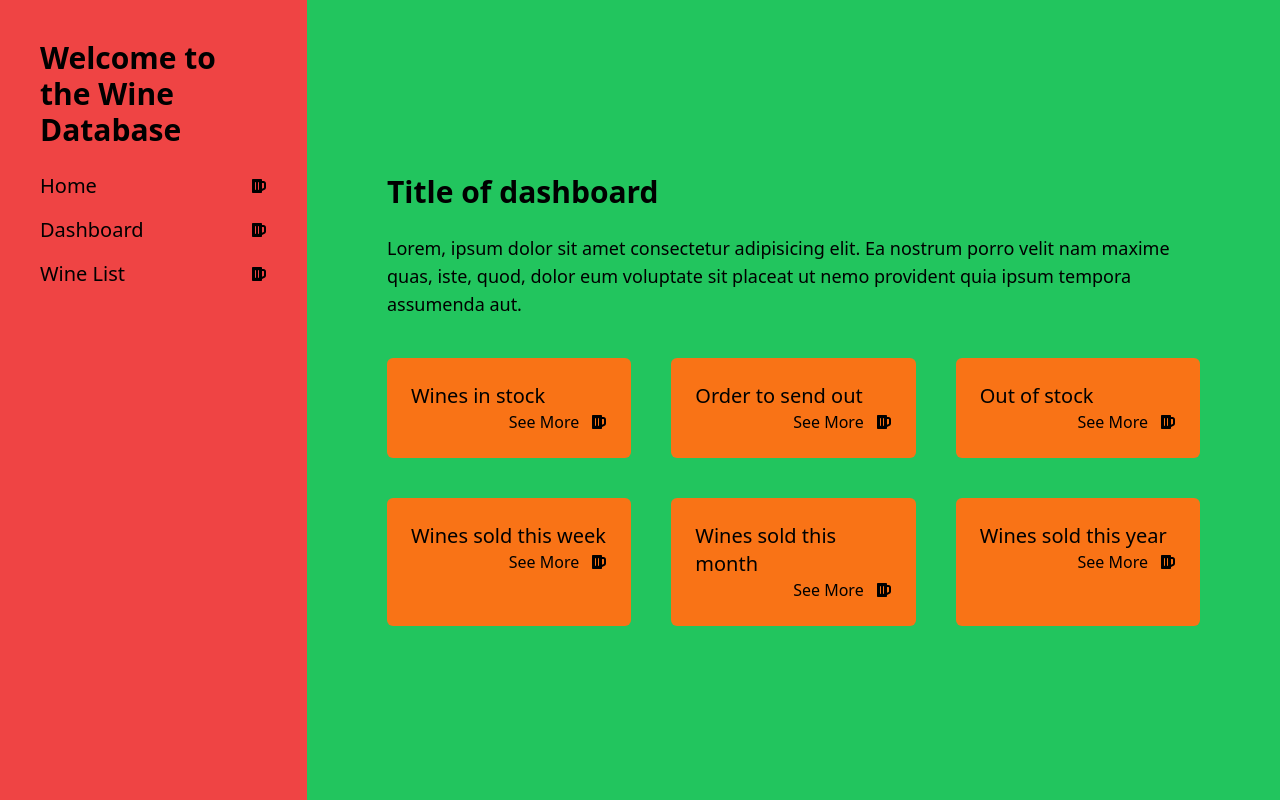
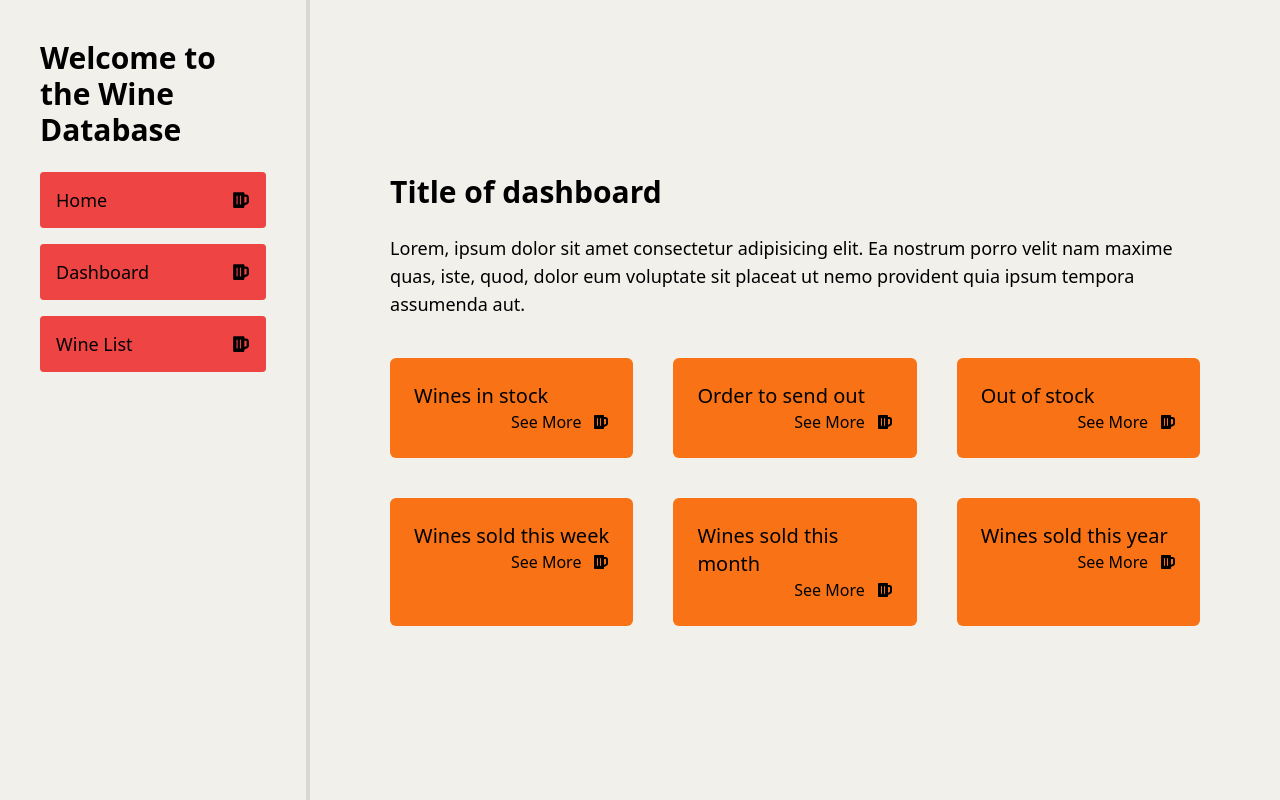
Before and after one commit to Fr3nk21/the-wine-database, a React (Vite) app: page /dashboard in a window 1280 px wide. Built offline with nearby package versions, Linux system fonts and the light colour scheme.

Commit message:
Sidebar style adjustments

```diff
--- a/src/components/Sidebar.tsx
+++ b/src/components/Sidebar.tsx
@@ -2,7 +2,7 @@ import { FaBeer } from 'react-icons/fa';
 
 function Sidebar() {
   return (
-    <div className="flex flex-col p-10 bg-red-500">
+    <div className="flex flex-col p-10 border-r-4 bg-color1 border-color2">
       <div>
         <img />
       </div>
@@ -11,29 +11,32 @@ function Sidebar() {
           Welcome to the Wine Database
         </h2>
         <ul>
-          <li className="flex flex-row items-center justify-between mb-4">
-            <a href="http://localhost:5173/" className="text-xl font-normal">
+          <li className="flex flex-row items-center justify-between mb-4 rounded bg-color2 active:bg-color4">
+            <a
+              href="http://localhost:5173/"
+              className="flex flex-row items-center justify-between w-full gap-4 p-4 text-lg font-normal bg-red-500 rounded h-14"
+            >
               Home
+              <FaBeer />
             </a>
-            <FaBeer />
           </li>
-          <li className="flex flex-row items-center justify-between mb-4">
+          <li className="flex flex-row items-center justify-between mb-4 rounded bg-color2 active:bg-color4">
             <a
               href="http://localhost:5173/dashboard"
-              className="text-xl font-normal"
+              className="flex flex-row items-center justify-between w-full gap-4 p-4 text-lg font-normal bg-red-500 rounded h-14"
             >
               Dashboard
+              <FaBeer />
             </a>
-            <FaBeer />
           </li>
-          <li className="flex flex-row items-center justify-between mb-4">
+          <li className="flex flex-row items-center justify-between mb-4 rounded bg-color2 active:bg-color4">
             <a
               href="http://localhost:5173/wine-list"
-              className="text-xl font-normal"
+              className="flex flex-row items-center justify-between w-full gap-4 p-4 text-lg font-normal bg-red-500 rounded h-14"
             >
               Wine List
+              <FaBeer />
             </a>
-            <FaBeer />
           </li>
         </ul>
       </div>
--- a/src/pages/Dashboard.tsx
+++ b/src/pages/Dashboard.tsx
@@ -3,7 +3,7 @@ import Sidebar from '../components/Sidebar';
 
 function Dashboard() {
   return (
-    <div className="flex h-screen bg-green-500">
+    <div className="flex h-screen bg-color1">
       <Sidebar />
 
       {/* DASHBOARD PAGE */}
```
